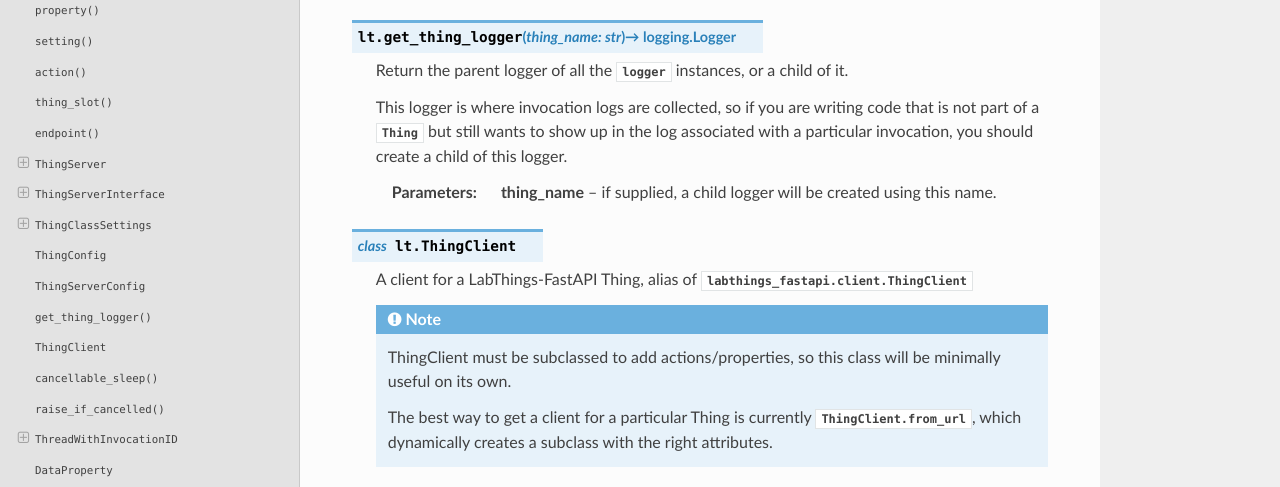
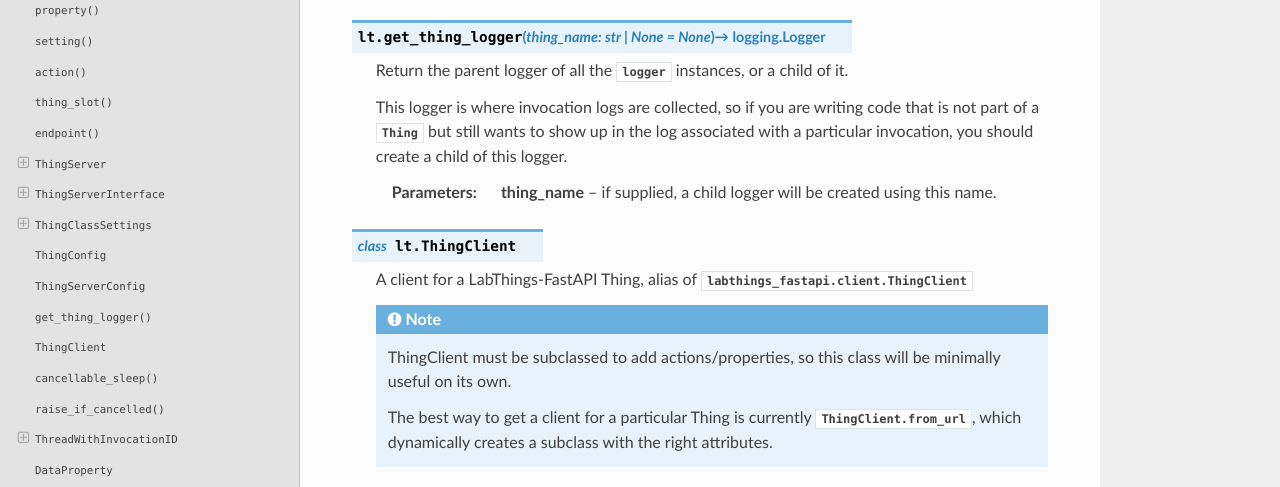
Before and after one commit to labthings/labthings-fastapi, a Sphinx documentation site: the page built from docs/source/public_api.rst, in a window 1280 px wide and 900 px high, scrolled down 9491 px, cut to the strip 230-717 px from the top of the window. Built offline with Sphinx 7.4.7 and the Read the Docs theme 3.1.0, drawn with Linux system fonts in a browser that asks for light colours; pages that are not in the unit, such as notebooks, are missing from menus; the version number is read from the project's files by our own code.

Commit message:
Fix signature in public API docs.

```diff
--- a/docs/source/public_api.rst
+++ b/docs/source/public_api.rst
@@ -408,7 +408,7 @@
         :no-index:
 
 
-.. py:function:: get_thing_logger(thing_name: str) -> logging.Logger
+.. py:function:: get_thing_logger(thing_name: str | None = None) -> logging.Logger
 
     Return the parent logger of all the `~lt.Thing.logger` instances, or a child of it.
 
```
